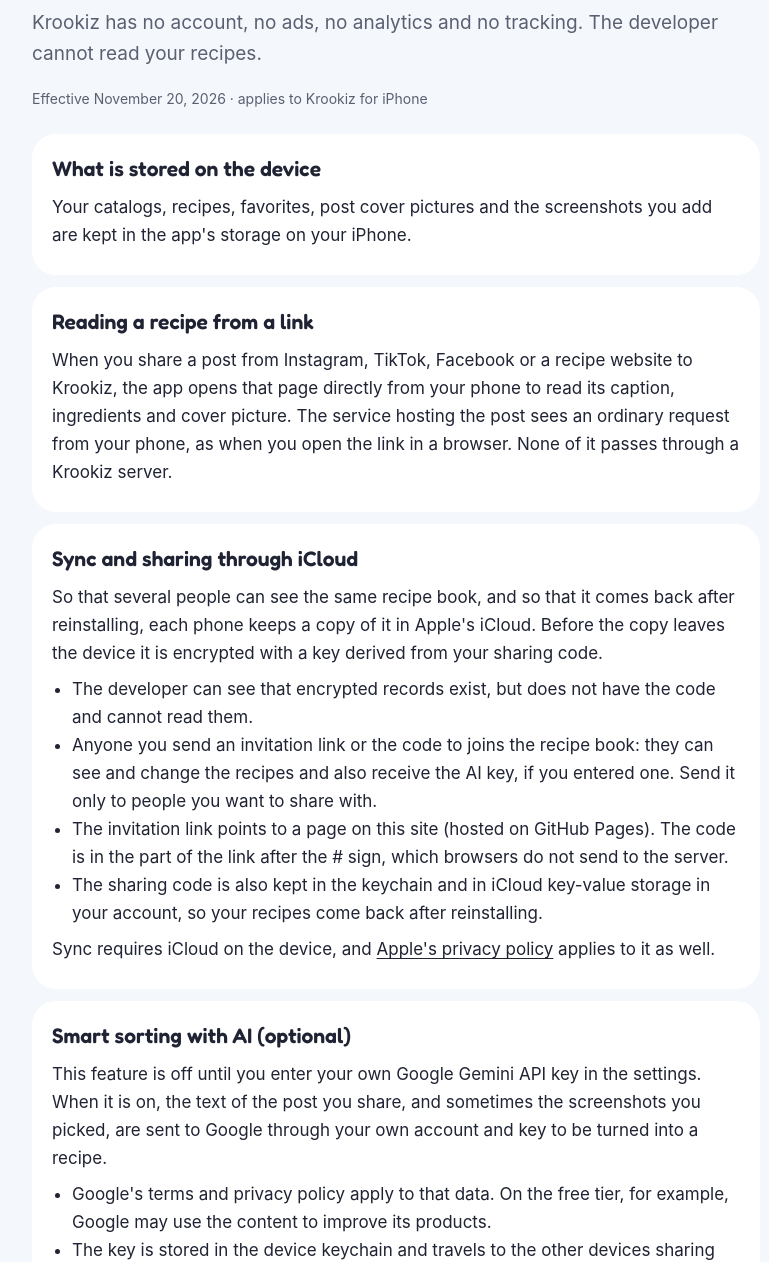
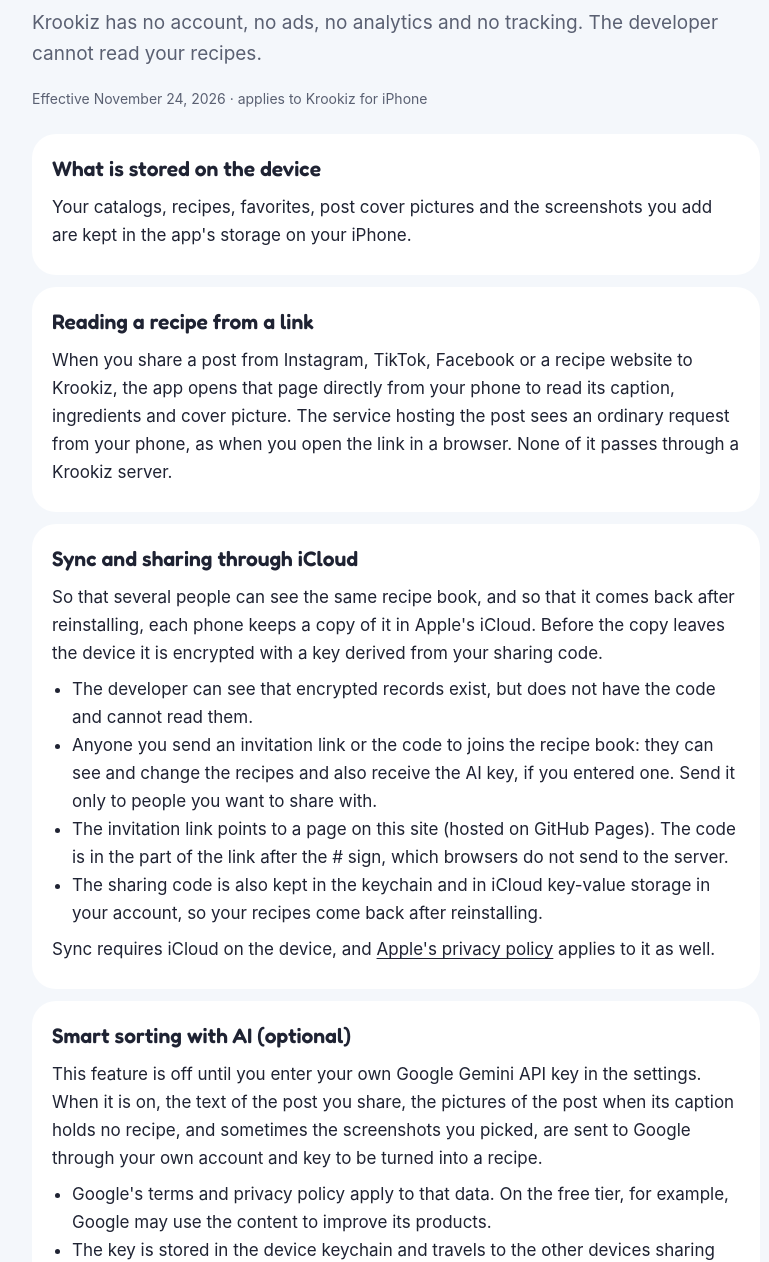
Before and after one commit to KobiKrief12/kobikrief12.github.io, a plain HTML site: page krookiz/en/privacy.html in a window 1280 px wide. Shown: the part 166-1428 px from the top of the page, without its empty margins (244-1013 px from the left). Drawn offline with Linux system fonts and the light colour scheme.

Commit message:
Krookiz privacy (English): post pictures sent to Google when no recipe in caption
Co-Authored-By: Claude Opus 5.5 <noreply@anthropic.com>

```diff
--- a/krookiz/en/privacy.html
+++ b/krookiz/en/privacy.html
@@ -18,7 +18,7 @@
 <main class="wrap">
   <h1>Your recipes stay yours</h1>
   <p class="lede">Krookiz has no account, no ads, no analytics and no tracking. The developer cannot read your recipes.</p>
-  <p class="meta">Effective November 20, 2026 · applies to Krookiz for iPhone</p>
+  <p class="meta">Effective November 24, 2026 · applies to Krookiz for iPhone</p>
 
   <section>
     <h2>What is stored on the device</h2>
@@ -41,7 +41,7 @@
   </section>
   <section>
     <h2>Smart sorting with AI (optional)</h2>
-    <p>This feature is off until you enter your own Google Gemini API key in the settings. When it is on, the text of the post you share, and sometimes the screenshots you picked, are sent to Google through your own account and key to be turned into a recipe.</p>
+    <p>This feature is off until you enter your own Google Gemini API key in the settings. When it is on, the text of the post you share, the pictures of the post when its caption holds no recipe, and sometimes the screenshots you picked, are sent to Google through your own account and key to be turned into a recipe.</p>
     <ul>
       <li>Google's terms and privacy policy apply to that data. On the free tier, for example, Google may use the content to improve its products.</li>
       <li>The key is stored in the device keychain and travels to the other devices sharing the recipe book inside the encrypted iCloud copy. It is never sent to the developer.</li>
```
